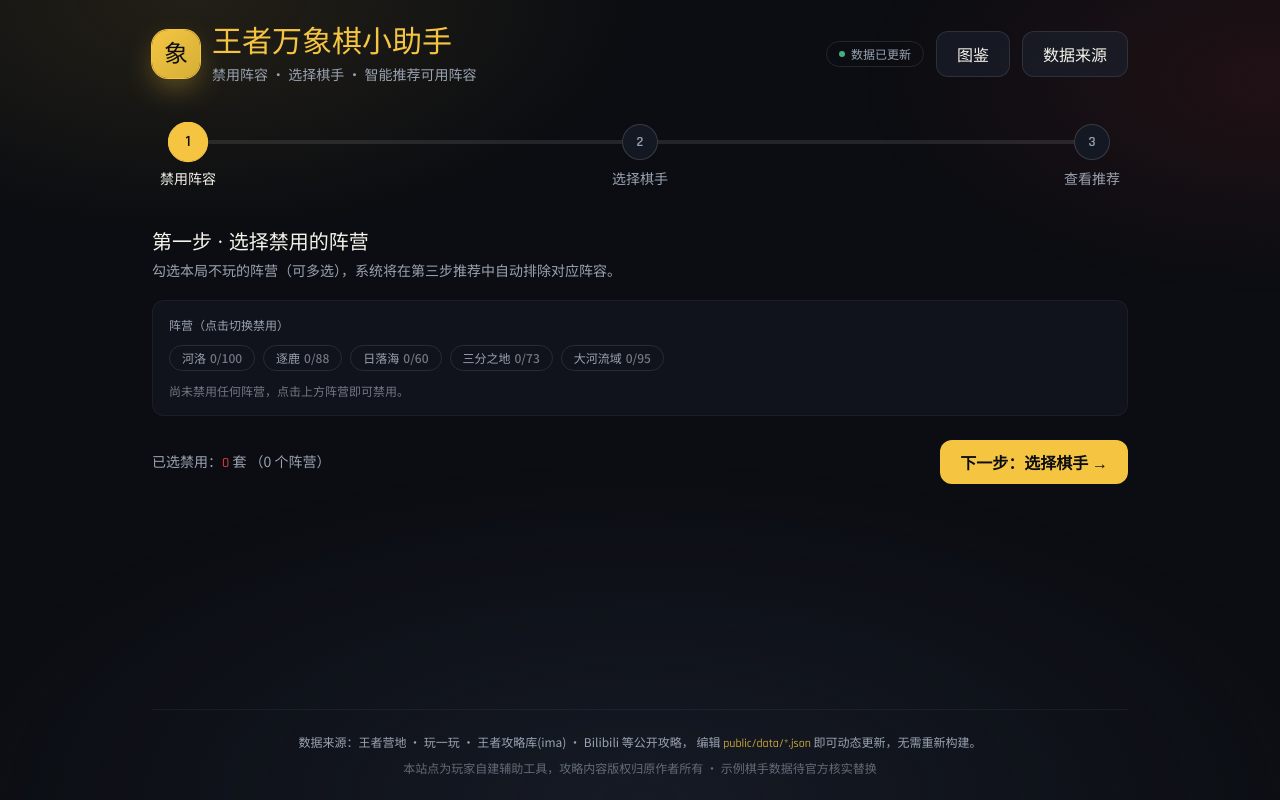
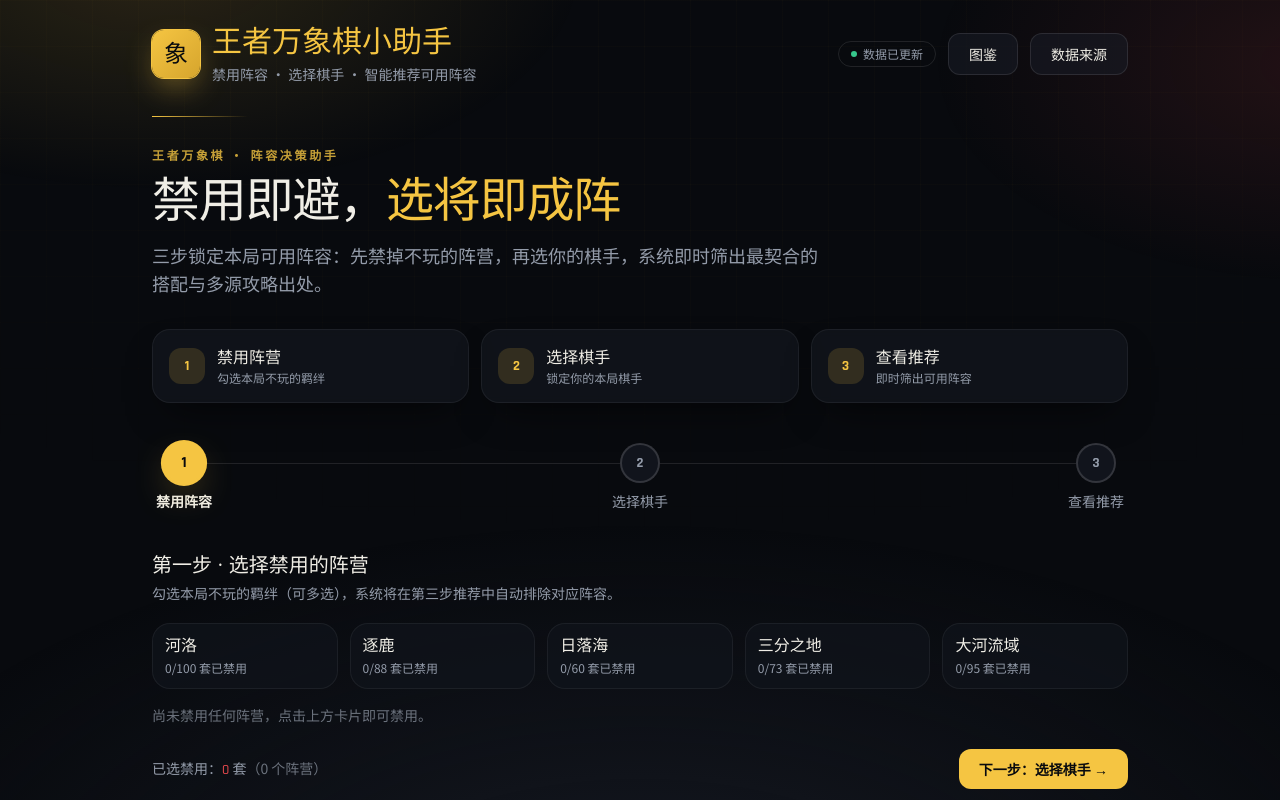
Before and after one commit to Sleepycat1010/wzwxq-assistant, a React (Vite) app: page / in a window 1280 px wide. Shown: the top 800 px of the page. Built offline with nearby package versions, Linux system fonts and the light colour scheme; a web font is replaced by a local one.

Commit message:
taste-skill 重设计：令牌/辉光纹理/Hero/步骤与卡片统一

```diff
--- a/src/App.tsx
+++ b/src/App.tsx
@@ -1,6 +1,7 @@
 import { useState } from 'react';
-import { AnimatePresence, motion } from 'framer-motion';
+import { AnimatePresence, MotionConfig, motion } from 'framer-motion';
 import { Header } from './components/Header';
+import { Hero } from './components/Hero';
 import { StepProgress } from './components/StepProgress';
 import { BanStep } from './components/BanStep';
 import { ChessPlayerStep } from './components/ChessPlayerStep';
@@ -72,6 +73,7 @@ export default function App() {
     }));
 
   return (
+    <MotionConfig reducedMotion="user">
       <div className="mx-auto flex min-h-screen max-w-5xl flex-col px-4 py-6 sm:px-6">
         <Header
           onOpenSources={() => setSourcesOpen(true)}
@@ -80,6 +82,8 @@ export default function App() {
         />
 
         <main className="flex-1 py-8">
+          <Hero />
+
           <StepProgress current={step} onStepClick={setStep} />
 
         <div className="mt-10">
@@ -143,5 +147,6 @@ export default function App() {
         database={data.database}
       />
       </div>
+    </MotionConfig>
   );
 }
--- a/src/components/BanStep.tsx
+++ b/src/components/BanStep.tsx
@@ -3,8 +3,8 @@ import type { Lineup } from '../types';
 import { cn } from '../lib/cn';
 
 /**
- * Step 1：仅按阵营禁用（多选）。
- * 网格展示所有阵容卡片，每张可切换「本局禁用」状态。
+ * Step 1：仅按阵营选择（可多选禁用）。
+ * 阵营以切换卡片呈现：未禁用为中性、悬停金边；已禁用为绯红语义（禁用 = 负面动作）。
  */
 export function BanStep({
   lineups,
@@ -19,7 +19,7 @@ export function BanStep({
   onToggleFaction: (faction: string) => void;
   onNext: () => void;
 }) {
-  // 统计每个阵营被禁用 / 总数（用于快捷条展示）
+  // 统计每个阵营被禁用 / 总数
   const factionStat = useMemo(() => {
     const map = new Map<string, { total: number; banned: number }>();
     for (const f of factions) {
@@ -39,60 +39,64 @@ export function BanStep({
     [factions, factionStat],
   );
 
-  const chipBase =
-    'rounded-full border px-3 py-1 text-xs font-medium transition-colors';
-
   return (
     <section>
       <div className="mb-5">
         <h2 className="font-display text-xl text-text">第一步 · 选择禁用的阵营</h2>
         <p className="mt-1 text-sm text-text-dim">
-          勾选本局不玩的阵营（可多选），系统将在第三步推荐中自动排除对应阵容。
+          勾选本局不玩的羁绊（可多选），系统将在第三步推荐中自动排除对应阵容。
         </p>
       </div>
 
-      {/* 阵营一键禁用 */}
-      <div className="space-y-3 rounded-xl border border-white/5 bg-surface/60 p-4">
-        <div className="flex items-center gap-2">
-          <span className="text-xs text-text-dim">阵营（点击切换禁用）</span>
-        </div>
-        <div className="flex flex-wrap items-center gap-2">
+      {/* 阵营切换卡片 */}
+      <div className="grid grid-cols-2 gap-3 sm:grid-cols-3 lg:grid-cols-5">
         {factions.map((f) => {
           const s = factionStat.get(f.name);
           const allBanned = s && s.total > 0 && s.banned === s.total;
-            const partial = s && s.banned > 0 && !allBanned;
           return (
             <button
               key={f.name}
               type="button"
               onClick={() => onToggleFaction(f.name)}
+              aria-pressed={allBanned}
               className={cn(
-                  chipBase,
+                'focusable group flex flex-col items-start gap-1 rounded-2xl border p-3 text-left transition-all duration-200',
                 allBanned
-                    ? 'border-crimson bg-crimson/15 text-crimson'
-                    : partial
-                      ? 'border-crimson/50 bg-crimson/5 text-crimson/90'
-                      : 'border-white/10 text-text-dim hover:border-gold/30',
+                  ? 'border-crimson/60 bg-crimson/10 shadow-crimson'
+                  : 'border-white/[0.06] bg-surface/70 hover:border-gold/40',
+              )}
+            >
+              <span
+                className={cn(
+                  'font-display text-base leading-tight',
+                  allBanned ? 'text-crimson' : 'text-text',
                 )}
               >
                 {f.name}
-                <span className="ml-1 opacity-70">
-                  {s ? `${s.banned}/${s.total}` : 0}
+              </span>
+              <span
+                className={cn(
+                  'text-xs',
+                  allBanned ? 'text-crimson/80' : 'text-text-dim',
+                )}
+              >
+                {s ? `${s.banned}/${s.total} 套已禁用` : '点击禁用'}
               </span>
             </button>
           );
         })}
       </div>
 
+      {/* 状态提示 */}
+      <div className="mt-4">
         {bannedFactions.length > 0 ? (
-          <div className="rounded-lg bg-crimson/10 px-3 py-2 text-xs text-crimson">
-            已禁用阵营：
-            {bannedFactions.map((f) => f.name).join('、')}
-            （共排除 {bannedIds.length} 套阵容）
+          <div className="rounded-xl border border-crimson/30 bg-crimson/10 px-4 py-3 text-sm text-crimson">
+            已禁用阵营：{bannedFactions.map((f) => f.name).join('、')}
+            <span className="text-crimson/80">（共排除 {bannedIds.length} 套阵容）</span>
           </div>
         ) : (
-          <div className="text-xs text-text-dim/70">
-            尚未禁用任何阵营，点击上方阵营即可禁用。
+          <div className="text-sm text-text-dim/70">
+            尚未禁用任何阵营，点击上方卡片即可禁用。
           </div>
         )}
       </div>
@@ -101,7 +105,7 @@ export function BanStep({
         <span className="text-sm text-text-dim">
           已选禁用：
           <span className="font-mono text-crimson">{bannedIds.length}</span> 套
-          （{bannedFactions.length} 个阵营）
+          <span className="text-text-dim/70">（{bannedFactions.length} 个阵营）</span>
         </span>
         <button className="btn-gold" onClick={onNext}>
           下一步：选择棋手 →
--- a/src/components/Footer.tsx
+++ b/src/components/Footer.tsx
@@ -9,7 +9,7 @@ export function Footer() {
         编辑 <code className="font-mono text-gold/80">public/data/*.json</code> 即可动态更新，无需重新构建。
       </p>
       <p className="mt-2 text-text-dim/60">
-        本站点为玩家自建辅助工具，攻略内容版权归原作者所有 · 示例棋手数据待官方核实替换
+        本站点为玩家自建辅助工具，攻略内容版权归原作者所有 · 棋手与图鉴数据来自官方接口
       </p>
     </footer>
   );
--- a/src/components/Header.tsx
+++ b/src/components/Header.tsx
@@ -20,7 +20,7 @@ export function Header({
           initial={{ rotate: -8, scale: 0.9, opacity: 0 }}
           animate={{ rotate: 0, scale: 1, opacity: 1 }}
           transition={{ duration: 0.4 }}
-          className="flex h-12 w-12 items-center justify-center rounded-2xl bg-gradient-to-br from-gold to-gold-2 font-display text-2xl text-bg shadow-gold"
+          className="flex h-12 w-12 items-center justify-center rounded-xl bg-gradient-to-br from-gold to-gold-2 font-display text-2xl text-bg shadow-gold"
           aria-hidden
         >
           象
--- /dev/null
+++ b/src/components/Hero.tsx
@@ -0,0 +1,75 @@
+import { motion } from 'framer-motion';
+
+const TEASER = [
+  { n: '1', label: '禁用阵营', desc: '勾选本局不玩的羁绊' },
+  { n: '2', label: '选择棋手', desc: '锁定你的本局棋手' },
+  { n: '3', label: '查看推荐', desc: '即时筛出可用阵容' },
+] as const;
+
+/**
+ * 站点主视觉：价值主张 + 三步流程预告。
+ * 左对齐构图、定向金线点缀，刻意避开「居中标题压暗色网格」的 AI 套路。
+ */
+export function Hero() {
+  return (
+    <section className="relative mb-10">
+      {/* 定向金线，强化非对称张力 */}
+      <motion.div
+        aria-hidden
+        initial={{ scaleX: 0, opacity: 0 }}
+        animate={{ scaleX: 1, opacity: 1 }}
+        transition={{ duration: 0.5, ease: 'easeOut' }}
+        className="mb-6 h-px w-24 origin-left bg-gradient-to-r from-gold to-transparent"
+      />
+
+      <motion.span
+        initial={{ opacity: 0, y: 10 }}
+        animate={{ opacity: 1, y: 0 }}
+        transition={{ duration: 0.4 }}
+        className="eyebrow"
+      >
+        王者万象棋 · 阵容决策助手
+      </motion.span>
+
+      <motion.h1
+        initial={{ opacity: 0, y: 14 }}
+        animate={{ opacity: 1, y: 0 }}
+        transition={{ duration: 0.45, delay: 0.05 }}
+        className="mt-3 max-w-3xl font-display text-4xl leading-[1.08] tracking-tight text-text sm:text-5xl"
+      >
+        禁用即避，
+        <span className="text-gold">选将即成阵</span>
+      </motion.h1>
+
+      <motion.p
+        initial={{ opacity: 0, y: 14 }}
+        animate={{ opacity: 1, y: 0 }}
+        transition={{ duration: 0.45, delay: 0.12 }}
+        className="mt-4 max-w-2xl text-base leading-relaxed text-text-dim sm:text-lg"
+      >
+        三步锁定本局可用阵容：先禁掉不玩的阵营，再选你的棋手，系统即时筛出最契合的搭配与多源攻略出处。
+      </motion.p>
+
+      {/* 三步流程预告 */}
+      <div className="mt-8 grid grid-cols-1 gap-3 sm:grid-cols-3">
+        {TEASER.map((t, i) => (
+          <motion.div
+            key={t.n}
+            initial={{ opacity: 0, y: 16 }}
+            animate={{ opacity: 1, y: 0 }}
+            transition={{ duration: 0.4, delay: 0.2 + i * 0.08 }}
+            className="card-base flex items-center gap-3 p-4"
+          >
+            <span className="flex h-9 w-9 shrink-0 items-center justify-center rounded-xl bg-gold/15 font-mono text-sm font-bold text-gold">
+              {t.n}
+            </span>
+            <div className="min-w-0">
+              <div className="font-display text-base text-text">{t.label}</div>
+              <div className="truncate text-xs text-text-dim">{t.desc}</div>
+            </div>
+          </motion.div>
+        ))}
+      </div>
+    </section>
+  );
+}
--- a/src/components/LineupCard.tsx
+++ b/src/components/LineupCard.tsx
@@ -261,7 +261,7 @@ export function LineupCard({
               {/* 推荐棋手 */}
               {lineup.recommendedLords && lineup.recommendedLords.length > 0 ? (
                 <div>
-                  <div className="mb-1.5 text-xs font-semibold uppercase tracking-wide text-text-dim">
+                  <div className="section-label mb-1.5">
                     官方推荐棋手
                   </div>
                   <div className="flex flex-wrap gap-2">
@@ -286,7 +286,7 @@ export function LineupCard({
               {lineup.heroPositions &&
               lineup.heroPositions.some((h) => h.equip && h.equip.length > 0) ? (
                 <div>
-                  <div className="mb-1.5 text-xs font-semibold uppercase tracking-wide text-text-dim">
+                  <div className="section-label mb-1.5">
                     出装明细（按英雄）
                   </div>
                   <div className="flex flex-wrap gap-2">
--- a/src/components/StepProgress.tsx
+++ b/src/components/StepProgress.tsx
@@ -9,6 +9,7 @@ const STEPS = [
 
 /**
  * 三步进度指示。已完成步骤（id < 当前）可点击回退。
+ * 设计：连接线居中穿过节点，激活节点带金边辉光，状态语义清晰。
  */
 export function StepProgress({
   current,
@@ -17,17 +18,14 @@ export function StepProgress({
   current: number;
   onStepClick: (step: 1 | 2 | 3) => void;
 }) {
-  const pct = ((current - 1) / (STEPS.length - 1)) * 100;
-
   return (
-    <div className="relative px-2 pt-2">
-      {/* 轨道 */}
-      <div className="absolute left-0 right-0 top-6 mx-6 h-1 rounded-full bg-white/10" />
-      {/* 已完成进度（动画填充） */}
+    <div className="relative px-1">
+      {/* 轨道与进度（节点中心对齐） */}
+      <div className="absolute left-0 right-0 top-5 mx-6 h-px bg-white/10" />
       <motion.div
-        className="absolute left-0 top-6 mx-6 h-1 rounded-full bg-gradient-to-r from-gold-2 to-gold"
-        initial={{ width: 0 }}
-        animate={{ width: `calc(${pct}% - ${pct === 0 ? 0 : 3}rem)` }}
+        className="absolute left-0 top-5 mx-6 h-px bg-gradient-to-r from-gold-2 to-gold"
+        initial={false}
+        animate={{ width: `calc(${((current - 1) / (STEPS.length - 1)) * 100}% - ${(current - 1) === 0 ? 0 : 3}rem)` }}
         transition={{ duration: 0.4, ease: 'easeOut' }}
       />
 
@@ -43,23 +41,23 @@ export function StepProgress({
               disabled={!clickable}
               onClick={() => clickable && onStepClick(s.id)}
               className={cn(
-                'flex flex-col items-center gap-2',
+                'group flex flex-col items-center gap-2',
                 clickable ? 'cursor-pointer' : 'cursor-default',
               )}
             >
               <motion.span
                 animate={{
-                  scale: active ? 1.12 : 1,
+                  scale: active ? 1.1 : 1,
                   borderColor: active
                     ? 'rgba(245,197,66,1)'
                     : done
-                      ? 'rgba(245,197,66,0.6)'
-                      : 'rgba(255,255,255,0.15)',
+                      ? 'rgba(245,197,66,0.55)'
+                      : 'rgba(255,255,255,0.14)',
                 }}
                 className={cn(
-                  'flex h-9 w-9 items-center justify-center rounded-full border font-mono text-sm font-semibold transition-colors',
+                  'flex h-10 w-10 items-center justify-center rounded-full border-2 font-mono text-sm font-bold transition-colors',
                   active
-                    ? 'bg-gold text-bg'
+                    ? 'bg-gold text-bg shadow-gold'
                     : done
                       ? 'bg-gold/15 text-gold'
                       : 'bg-surface text-text-dim',
@@ -69,8 +67,8 @@ export function StepProgress({
               </motion.span>
               <span
                 className={cn(
-                  'text-xs sm:text-sm',
-                  active || done ? 'text-text' : 'text-text-dim',
+                  'text-xs transition-colors sm:text-sm',
+                  active ? 'font-semibold text-text' : done ? 'text-text' : 'text-text-dim',
                 )}
               >
                 {s.label}
--- a/src/index.css
+++ b/src/index.css
@@ -3,18 +3,21 @@
 @tailwind utilities;
 
 :root {
-  /* 原始十六进制（用于直接取值） */
-  --bg: #0b0d12;
-  /* RGB 通道：供 Tailwind 的 rgb(var(--x) / <alpha-value>) 支持透明度修饰符 */
-  --bg-rgb: 11 13 18;
-  --surface-rgb: 20 24 35;
-  --surface-2-rgb: 28 34 48;
-  --text-rgb: 245 243 234;
-  --text-dim-rgb: 154 163 178;
-  --gold-rgb: 245 197 66;
-  --gold-2-rgb: 212 175 55;
-  --crimson-rgb: 226 59 59;
-  --jade-rgb: 63 178 127;
+  /* 品牌色（RGB 通道，供 Tailwind 透明度修饰符 rgb(var(--x) / <alpha-value>)） */
+  --bg-rgb: 8 10 14;            /* 近黑竞技场底 */
+  --surface-rgb: 17 20 28;      /* 卡片表层 */
+  --surface-2-rgb: 24 28 38;    /* 内层/区块 */
+  --text-rgb: 240 238 230;      /* 主文字（暖白） */
+  --text-dim-rgb: 148 156 170;  /* 次要文字（去饱和） */
+  --gold-rgb: 245 197 66;       /* 唯一品牌强调色 */
+  --gold-2-rgb: 214 165 45;
+  --crimson-rgb: 229 72 77;     /* 语义色：禁用/危险 */
+  --jade-rgb: 54 199 140;       /* 语义色：可用/成功 */
+
+  /* 统一圆角系统 */
+  --r-card: 18px;
+  --r-btn: 12px;
+  --r-inner: 10px;
 }
 
 html {
@@ -24,14 +27,15 @@ html {
 body {
   margin: 0;
   min-height: 100vh;
-  background-color: var(--bg);
+  background-color: rgb(var(--bg-rgb));
   color: rgb(var(--text-rgb));
   font-family: 'Noto Sans SC', sans-serif;
   -webkit-font-smoothing: antialiased;
   text-rendering: optimizeLegibility;
 }
 
-/* 竞技场氛围：近黑底上叠加两团冷/金辉光，固定不随滚动。 */
+/* 竞技场氛围：定向双辉光（左上金、右下绯）+ 极淡战术网格，固定不随滚动。
+   刻意做成非对称，避免「居中暗色网格 + AI 紫」的套路感。 */
 body::before {
   content: '';
   position: fixed;
@@ -39,21 +43,36 @@ body::before {
   z-index: -1;
   pointer-events: none;
   background:
-    radial-gradient(60% 50% at 15% 0%, rgba(245, 197, 66, 0.10), transparent 60%),
-    radial-gradient(55% 45% at 100% 10%, rgba(226, 59, 59, 0.10), transparent 60%),
-    radial-gradient(80% 60% at 50% 100%, rgba(28, 34, 48, 0.65), transparent 70%);
+    radial-gradient(58% 48% at 12% -4%, rgba(245, 197, 66, 0.14), transparent 58%),
+    radial-gradient(52% 46% at 104% 8%, rgba(229, 72, 77, 0.12), transparent 60%),
+    radial-gradient(90% 70% at 50% 116%, rgba(24, 28, 38, 0.8), transparent 72%);
+}
+
+body::after {
+  content: '';
+  position: fixed;
+  inset: 0;
+  z-index: -1;
+  pointer-events: none;
+  opacity: 0.5;
+  background-image:
+    linear-gradient(rgba(245, 197, 66, 0.04) 1px, transparent 1px),
+    linear-gradient(90deg, rgba(245, 197, 66, 0.04) 1px, transparent 1px);
+  background-size: 46px 46px;
+  mask-image: radial-gradient(120% 90% at 50% 0%, #000 35%, transparent 80%);
+  -webkit-mask-image: radial-gradient(120% 90% at 50% 0%, #000 35%, transparent 80%);
 }
 
 @layer components {
-  /* 通用卡片：暗色 surface + 细描边 + 悬停金边 */
+  /* 通用卡片：暗色 surface + 细描边 + 悬停金边 + 一致圆角 */
   .card-base {
-    @apply rounded-2xl border border-white/5 bg-surface/80 backdrop-blur-sm;
+    @apply rounded-2xl border border-white/[0.06] bg-surface/85 shadow-lift backdrop-blur-sm;
   }
 
-  /* 主金按钮 */
+  /* 主金按钮（唯一品牌强调） */
   .btn-gold {
     @apply inline-flex items-center justify-center gap-2 rounded-xl bg-gold px-5 py-2.5
-      font-semibold text-bg transition-all duration-200
+      text-sm font-semibold text-bg transition-all duration-200
       hover:bg-gold-2 hover:shadow-gold active:scale-[0.98]
       disabled:cursor-not-allowed disabled:opacity-40 disabled:shadow-none;
   }
@@ -61,10 +80,32 @@ body::before {
   /* 次级幽灵按钮 */
   .btn-ghost {
     @apply inline-flex items-center justify-center gap-2 rounded-xl border border-white/10
-      bg-surface-2/60 px-5 py-2.5 font-medium text-text transition-all duration-200
+      bg-surface-2/60 px-5 py-2.5 text-sm font-medium text-text transition-all duration-200
       hover:border-gold/40 hover:text-gold active:scale-[0.98]
       disabled:cursor-not-allowed disabled:opacity-40;
   }
+
+  /* 微标签（eyebrow / 小说明）：统一的字距与大小，避免滥用 */
+  .eyebrow {
+    @apply text-xs font-semibold uppercase tracking-[0.22em] text-gold/80;
+  }
+
+  /* 区隔的小节标题 */
+  .section-label {
+    @apply text-xs font-semibold uppercase tracking-[0.16em] text-text-dim;
+  }
+
+  /* 焦点可见环（无障碍）：键盘可达时高亮，不破坏鼠标体验 */
+  .focusable:focus-visible {
+    outline: 2px solid rgb(var(--gold-rgb));
+    outline-offset: 2px;
+  }
+}
+
+/* 焦点可见环（全局兜底） */
+:focus-visible {
+  outline: 2px solid rgba(245, 197, 66, 0.7);
+  outline-offset: 2px;
 }
 
 /* 细滚动条，贴合暗色主题 */
@@ -73,9 +114,21 @@ body::before {
   height: 10px;
 }
 ::-webkit-scrollbar-thumb {
-  background: rgba(245, 197, 66, 0.25);
+  background: rgba(245, 197, 66, 0.22);
   border-radius: 9999px;
 }
 ::-webkit-scrollbar-thumb:hover {
-  background: rgba(245, 197, 66, 0.45);
+  background: rgba(245, 197, 66, 0.42);
 }
+
+/* 尊重「减少动态效果」偏好：关闭持续性 CSS 动画 */
+@media (prefers-reduced-motion: reduce) {
+  *,
+  *::before,
+  *::after {
+    animation-duration: 0.001ms !important;
+    animation-iteration-count: 1 !important;
+    transition-duration: 0.001ms !important;
+    scroll-behavior: auto !important;
+  }
+}
--- a/tailwind.config.js
+++ b/tailwind.config.js
@@ -13,6 +13,11 @@ export default {
         'gold-2': 'rgb(var(--gold-2-rgb) / <alpha-value>)',
         crimson: 'rgb(var(--crimson-rgb) / <alpha-value>)',
         jade: 'rgb(var(--jade-rgb) / <alpha-value>)',
+      },
+      borderRadius: {
+        lg: '10px',
+        xl: '12px',
+        '2xl': '18px',
       },
       fontFamily: {
         display: ['"ZCOOL KuaiLe"', 'cursive'],
```
Lines whose indentation alone changed are shown as unchanged.
